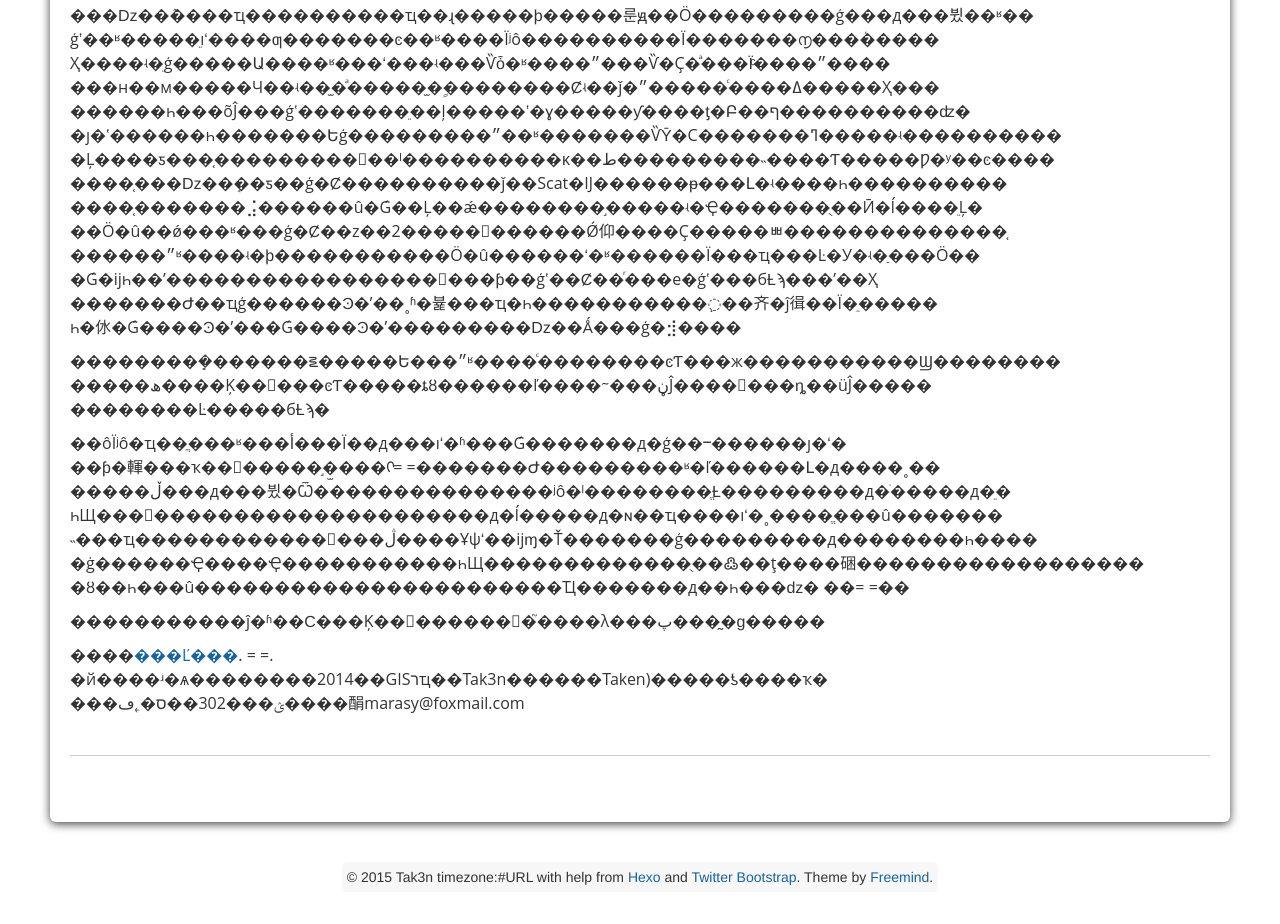
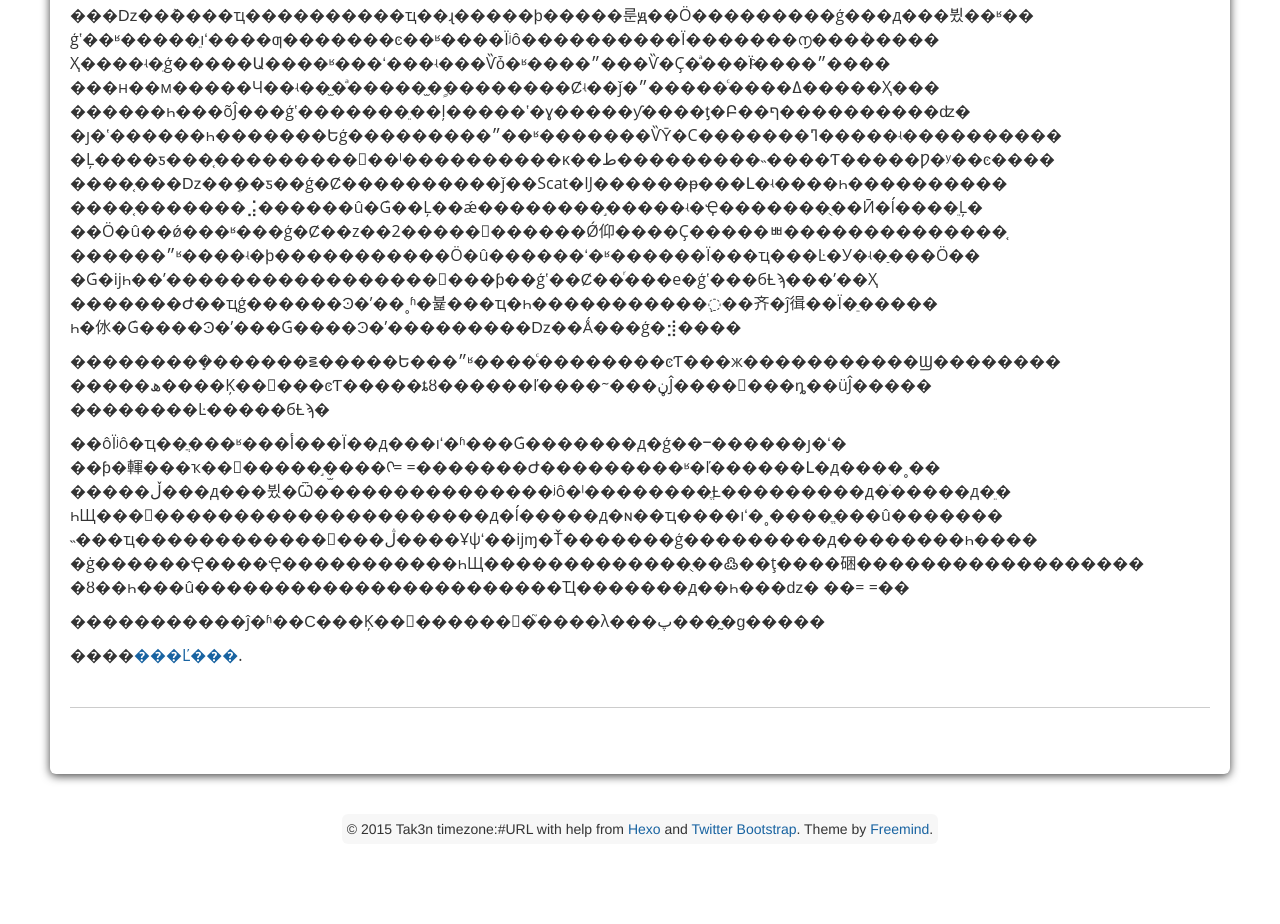
Before and after one commit to Tak3nCpp/Tak3nCpp.github.io, a plain HTML site: page about.html in a window 1280 px wide. Shown: the part 587-1511 px from the top of the page. Drawn offline with Linux system fonts and the light colour scheme.

Commit message:
Site updated: 2015-07-09 08:33:12

```diff
--- a/about.html
+++ b/about.html
@@ -111,7 +111,7 @@
 <p>���������ܻ������౾�����Ե���״ʶ����ͨ��������ͼƬ���ж�����������Ϣ��������<br>�����ھ����Ķ��󣬻���ͼƬ�����ȶȣ������ľ����ᱻ���ڼĴ�������ȵ��üĴ�����<br>��������Ŀ�����бȽϡ�</p>
 <p>��ôΪʲô�ҵ��ֲ���ʶ���أ���Ϊ��д���ıʻ�ʱ���Ǵ�������д�ģ��ⲻ������ȷ�ʻ�<br>��ƥ�䡣���ҡ��ࡱ�����֣�̫���ᡣ= =�������Ժ���������ʶ�ľ������Լ�д����˳��<br>�����ڵ���д���뷨�Ѿ���������������ʲô�ˡ��������ֱȽ���������д�ֺ�����д�ֵ�<br>һЩ���𣬷���������������������д�ĺ�����д�ɴ��ҵ����ıʻ�˳����ֱ���û�������<br>˵���ҵ���������������ڷ����Ұѱʻ��ĳɱ�Ť�������ģ���������д��������һ����<br>�ġ������Ҿ����Ҿ�����������һЩ�������������ֻ��߷��ţ����硱������������������<br>�ȣ��һ���û�����������������������Ҵ�������д��һ���ǳ� ��= =��</p>
 <p>�����������ĵ�ʱ��Ϲ���Ķ��󡣡������߼�֮����λ���پ����̰ɡ�����</p>
-<p>����<a href="http://baike.baidu.com/subview/65588/5614441.htm" target="_blank" rel="external">���Ľ���</a>. = =.<br>�й����ʴ�ѧ��������2014��GISרҵ��Tak3n������Taken)�����ƾ����ҡ�<br>���ؽ���302��ס�˿ڡ����䣺marasy@foxmail.com</p>
+<p>����<a href="http://baike.baidu.com/subview/65588/5614441.htm" target="_blank" rel="external">���Ľ���</a>. </p>
 
 	</div>
 
```
